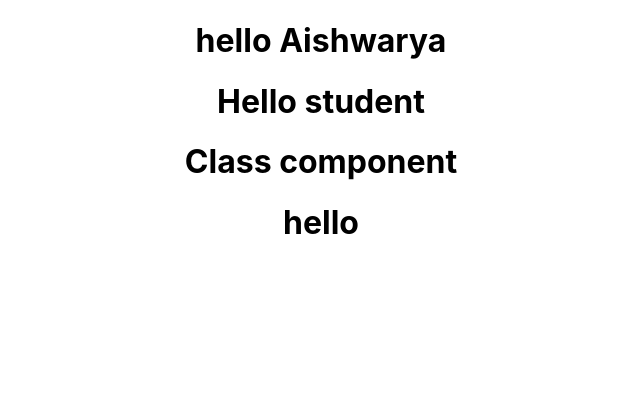
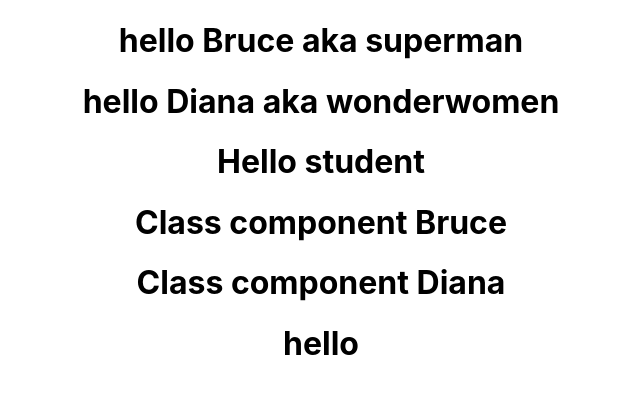
Before and after one commit to aishwarya-stack/React, a React (Create React App) app: page / in a window 1280 px wide. Shown: the top 394 px of the page, without its empty margins (319-959 px from the left). Built offline with nearby package versions, Linux system fonts and the light colour scheme.

Commit message:
Added:props added

```diff
--- a/src/App.js
+++ b/src/App.js
@@ -9,9 +9,11 @@
   render(){
     return(
       <div className='App'>
-       <Greet/>
-       <Student/>
-       <Welcome/>
+       <Greet name="Bruce" heroName="superman"/>
+       <Greet name="Diana" heroName="wonderwomen"/>
+       <Student />
+       <Welcome name="Bruce" heroName="superman"/>
+       <Welcome name="Diana" heroName="wonderwomen"/>
        <Hello/>
       </div>
     );
--- a/src/component/Greet.js
+++ b/src/component/Greet.js
@@ -4,5 +4,8 @@
 // {
 //     return <h1>Hello Aishwarya</h1>
 // }
-const Greet = () => <h1> hello Aishwarya </h1>
+const Greet = (Props) =>
+{
+return <h1> hello {Props.name}  aka {Props.heroName} </h1>
+}
 export default Greet
--- a/src/component/Welcome.js
+++ b/src/component/Welcome.js
@@ -3,7 +3,7 @@
 class Welcome extends Component{
     render()
     {
-        return<h1>Class component</h1>
+        return<h1>Class component {this.props.name}</h1>
     }
 }
 export default Welcome
```
